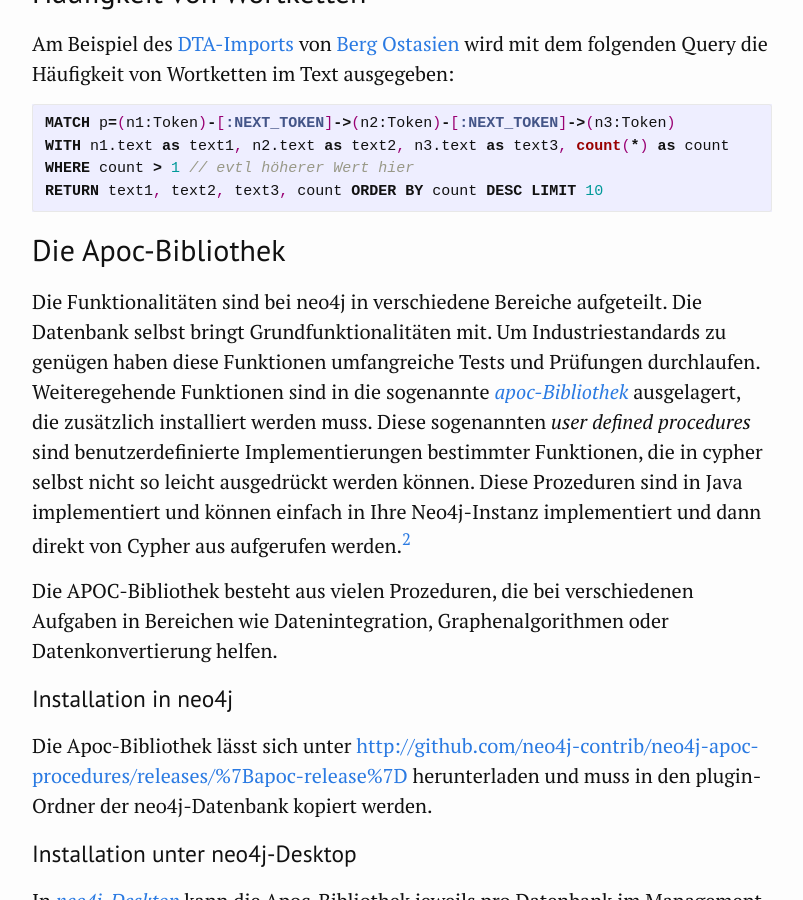
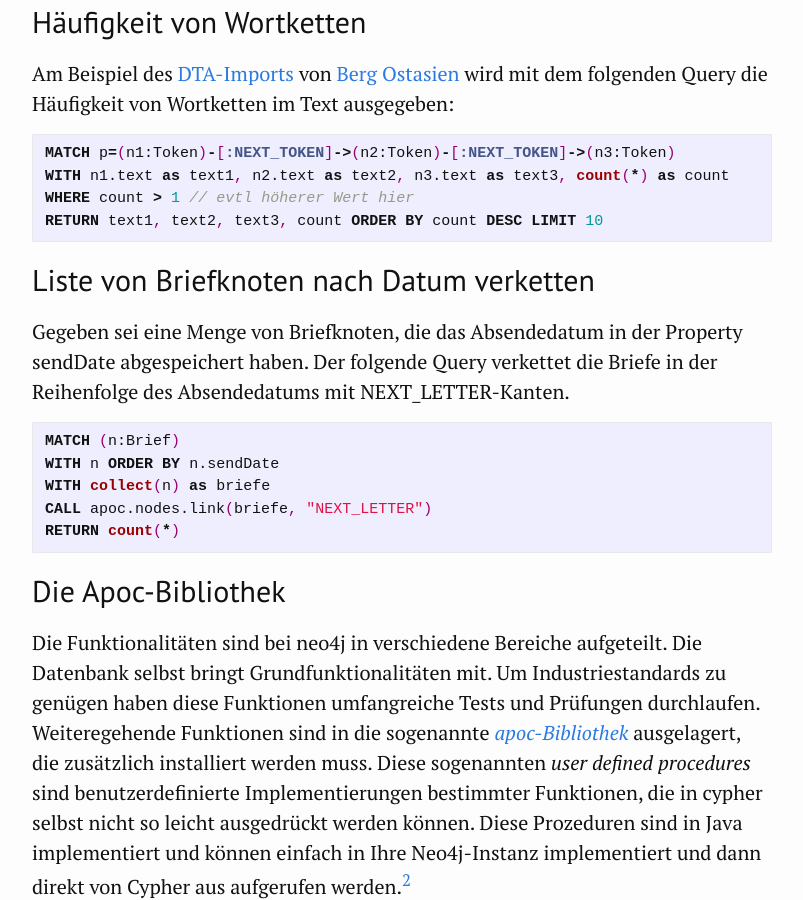
Before and after one commit to kuczera/Graphentechnologien, a Jekyll site: the page built from docs/95_Anhang.md, in a window 1280 px wide and 900 px high, scrolled down 6896 px. Shown: the whole window, without its empty margins (238-1041 px from the left). Built offline with Jekyll 4.4.1, drawn with Linux system fonts in a browser that asks for light colours; some of the changed text lies outside the part shown.

Commit message:
Anhang um Brieflistenerstellung ergänzt

```diff
--- a/docs/95_Anhang.md
+++ b/docs/95_Anhang.md
@@ -241,6 +241,18 @@ WHERE count > 1 // evtl höherer Wert hier
 RETURN text1, text2, text3, count ORDER BY count DESC LIMIT 10
 ~~~
 
+## Liste von Briefknoten nach Datum verketten
+
+Gegeben sei eine Menge von Briefknoten, die das Absendedatum in der Property sendDate abgespeichert haben. Der folgende Query verkettet die Briefe in der Reihenfolge des Absendedatums mit NEXT_LETTER-Kanten.
+
+~~~cypher
+MATCH (n:Brief)
+WITH n ORDER BY n.sendDate
+WITH collect(n) as briefe
+CALL apoc.nodes.link(briefe, "NEXT_LETTER")
+RETURN count(*)
+~~~
+
 
 ## Die Apoc-Bibliothek
 
```
